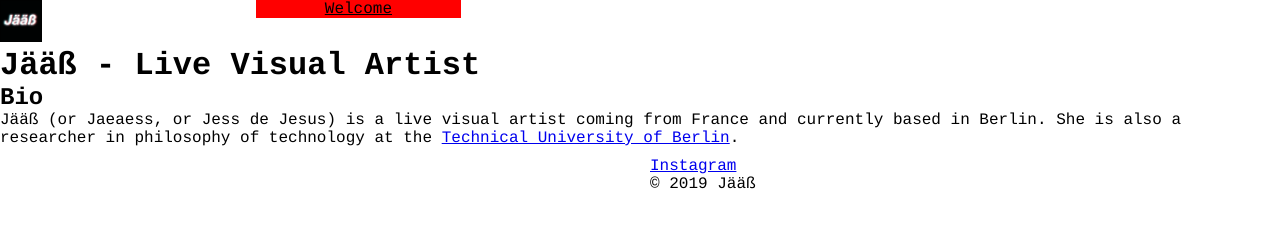
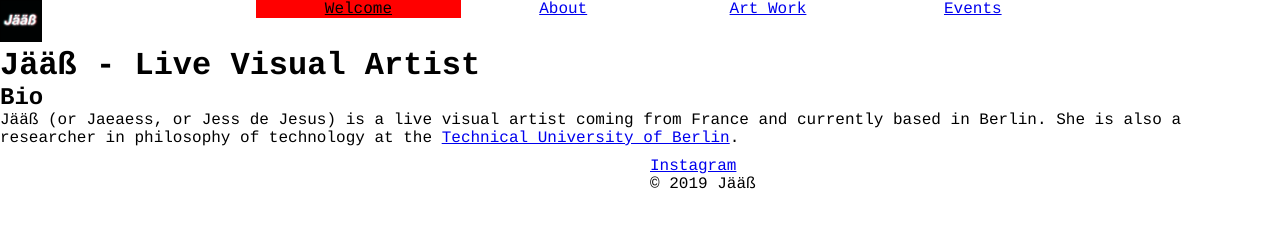
Before and after one commit to jaeaess/jaeaess.github.io, a plain HTML site: page index.html in a window 1280 px wide. Drawn offline with Linux system fonts and the light colour scheme.

Commit message:
Fix menu in white

```diff
--- a/cssfiles/style-nav.css
+++ b/cssfiles/style-nav.css
@@ -16,10 +16,8 @@ header nav {
 
 header nav a {
     width: 20%;
-    color: white;
     float: left;
     text-align: center;
-    /*vertical-align: inherit;*/
 }
 
 nav .welcome:hover {
```
